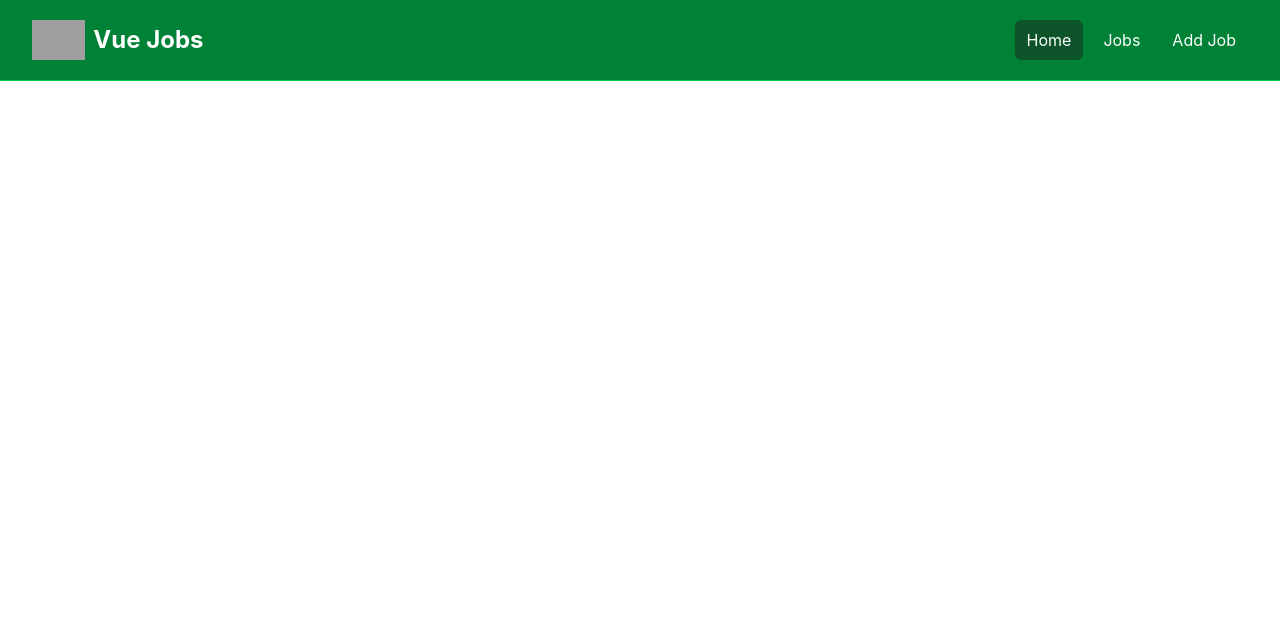
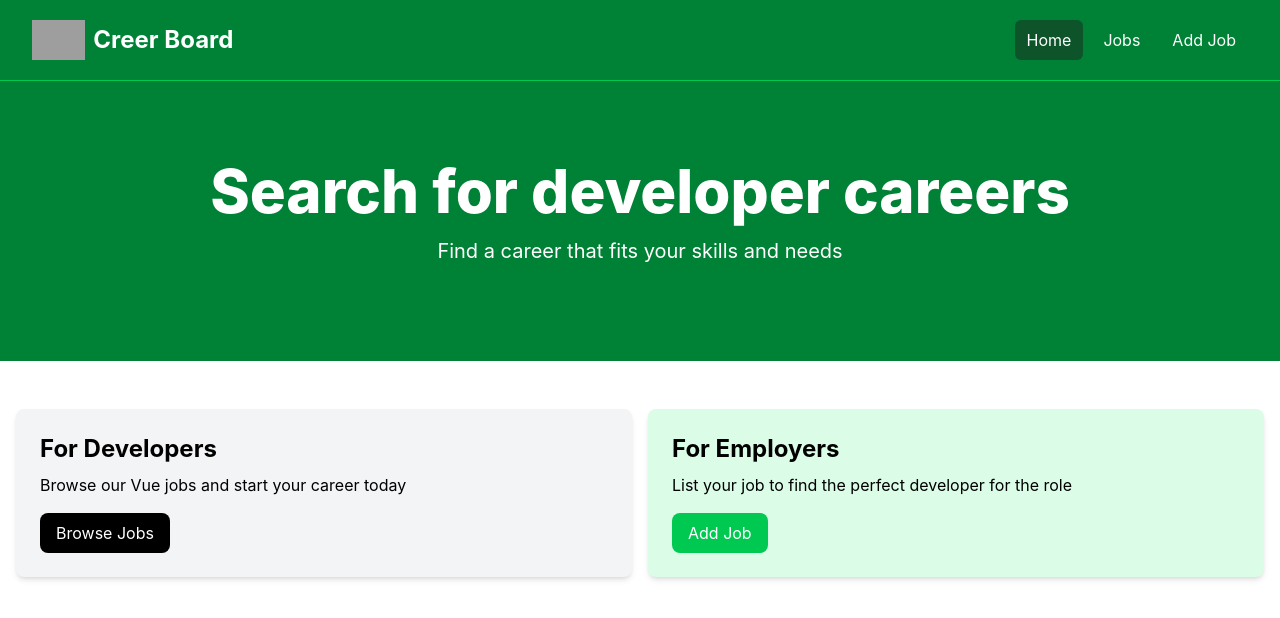
Before and after one commit to Vahe-Sevachyan/careerboard, a Vue app: page / in a window 1280 px wide. Shown: the top 618 px of the page. Built offline with nearby package versions, Linux system fonts and the light colour scheme; grey boxes are pictures that could not be loaded.

Commit message:
added HomeCards component

```diff
--- a/src/App.vue
+++ b/src/App.vue
@@ -1,9 +1,13 @@
 <script setup>
 import NavBar from './components/NavBar.vue'
+import HeroSection from './components/HeroSection.vue'
+import HomeCards from './components/HomeCards.vue'
 </script>
 
 <template>
   <NavBar />
+  <HeroSection />
+  <HomeCards />
 </template>
 
 <style scoped></style>
--- a/src/components/Hero.vue
+++ /dev/null
@@ -1,14 +0,0 @@
-<template>
-  <section class="bg-green-700 py-20 mb-4">
-    <div class="max-w-7xl mx-auto px-4 sm:px-6 lg:px-8 flex flex-col items-center">
-      <div class="text-center">
-        <h1 class="text-4xl font-extrabold text-white sm:text-5xl md:text-6xl">Become a Vue Dev</h1>
-        <p class="my-4 text-xl text-white">Find the Vue job that fits your skills and needs</p>
-      </div>
-    </div>
-  </section>
-</template>
-
-<script setup></script>
-
-<style lang="scss" scoped></style>
--- /dev/null
+++ b/src/components/HeroSection.vue
@@ -0,0 +1,27 @@
+<template>
+  <section class="bg-green-700 py-20 mb-4">
+    <div class="max-w-7xl mx-auto px-4 sm:px-6 lg:px-8 flex flex-col items-center">
+      <div class="text-center">
+        <h1 class="text-4xl font-extrabold text-white sm:text-5xl md:text-6xl">
+          {{ title }}
+        </h1>
+        <p class="my-4 text-xl text-white">{{ subtitle }}</p>
+      </div>
+    </div>
+  </section>
+</template>
+
+<script setup>
+defineProps({
+  title: {
+    type: String,
+    default: 'Search for developer careers',
+  },
+  subtitle: {
+    type: String,
+    default: 'Find a career that fits your skills and needs',
+  },
+})
+</script>
+
+<style lang="scss" scoped></style>
--- /dev/null
+++ b/src/components/HomeCards.vue
@@ -0,0 +1,32 @@
+<template>
+  <section class="py-4">
+    <div class="container-xl lg:container m-auto">
+      <div class="grid grid-cols-1 md:grid-cols-2 gap-4 p-4 rounded-lg">
+        <div class="bg-gray-100 p-6 rounded-lg shadow-md">
+          <h2 class="text-2xl font-bold">For Developers</h2>
+          <p class="mt-2 mb-4">Browse our Vue jobs and start your career today</p>
+          <a
+            href="jobs.html"
+            class="inline-block bg-black text-white rounded-lg px-4 py-2 hover:bg-gray-700"
+          >
+            Browse Jobs
+          </a>
+        </div>
+        <div class="bg-green-100 p-6 rounded-lg shadow-md">
+          <h2 class="text-2xl font-bold">For Employers</h2>
+          <p class="mt-2 mb-4">List your job to find the perfect developer for the role</p>
+          <a
+            href="add-job.html"
+            class="inline-block bg-green-500 text-white rounded-lg px-4 py-2 hover:bg-green-600"
+          >
+            Add Job
+          </a>
+        </div>
+      </div>
+    </div>
+  </section>
+</template>
+
+<script setup></script>
+
+<style scoped></style>
--- a/src/components/NavBar.vue
+++ b/src/components/NavBar.vue
@@ -6,7 +6,7 @@
           <!-- Logo -->
           <a class="flex shrink-0 items-center mr-4" href="index.html">
             <img class="h-10 w-auto" :src="logo" alt="Vue Jobs" />
-            <span class="hidden md:block text-white text-2xl font-bold ml-2">Vue Jobs</span>
+            <span class="hidden md:block text-white text-2xl font-bold ml-2">Creer Board</span>
           </a>
           <div class="md:ml-auto">
             <div class="flex space-x-2">
```
